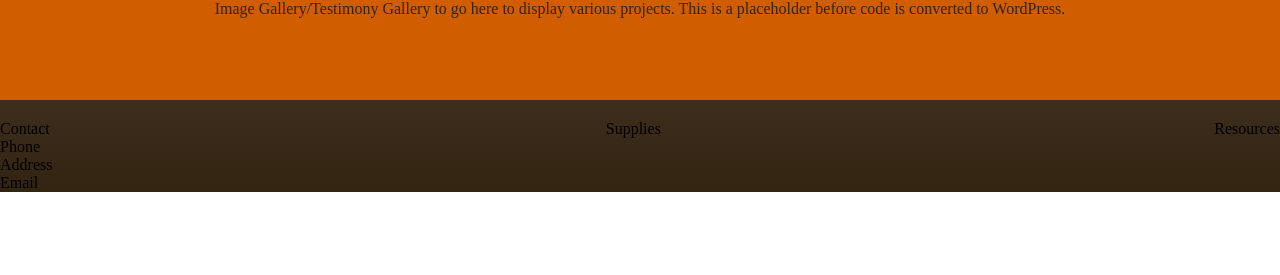
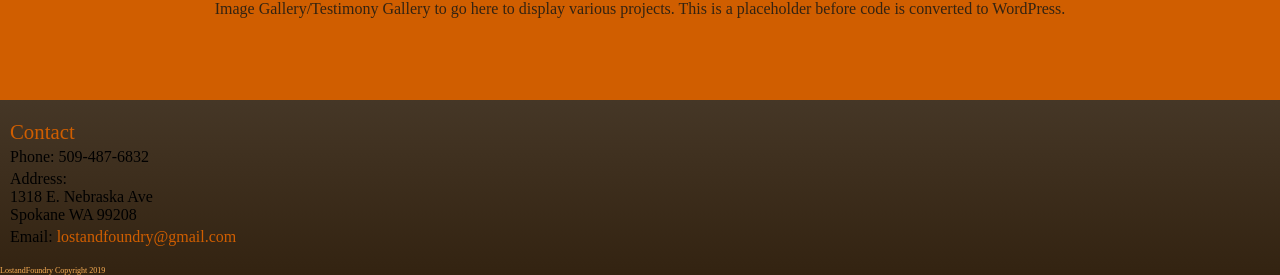
Before and after one commit to RussellSoppe/lost-and-foundry, a plain HTML site: page index.html in a window 1280 px wide. Shown: the part 1673-1948 px from the top of the page. Before the commit the page ends 1865 px from the top, so only its background shows below. Drawn offline with Linux system fonts and the light colour scheme.

Commit message:
added style to footer contact section

```diff
--- a/index.html
+++ b/index.html
@@ -81,9 +81,9 @@
 						<div class="classes-description-text">
 							<div>Greensand Metal Casting Classes</div>
 							<p>Class is 2 hours long and covers sand casting.
-							You will be making aluminum castings.</br>
-							Cost is $45,  $30 for kids.</br>
-							Tuesdays & Saturdays 10-Noon. Spokane, WA.</br>
+							You will be making aluminum castings.<br>
+							Cost is $45,  $30 for kids.<br>
+							Tuesdays & Saturdays 10-Noon. Spokane, WA.<br>
 							Call today to reserve a space in our next class: 509-487-6832</p>
 	 					</div>
  					</div>
@@ -122,23 +122,26 @@
 	<footer>
 
 		<section class="footer-section-one">
-			<div>Contact</div>
-			<div>Phone</div>
-			<div>Address</div>
-			<div>Email</div>
+			<div class="footer-contact-title-text">Contact</div>
+			<div class="footer-contact-text">Phone: 509-487-6832</div>
+			<div class="footer-contact-text">Address: <br>1318 E. Nebraska Ave <br> Spokane WA 99208</div>
+			<div class="footer-contact-text">Email: <a href="mailto:lostandfoundry@gmail.com">lostandfoundry@gmail.com</a></div>
 		</section>
 
+		<!--
 		<section class="footer-section-two">
 			<div>Supplies</div>
 		</section>
 
 		<section class="footer-section-three">
 			<div>Resources</div>
-		</section>
+		</section> -->
 
 
 
 	</footer>
 
+	<div class="footer-title-date">LostandFoundry Copyright 2019</div>
+
 </body>
 </html>
--- a/style.css
+++ b/style.css
@@ -261,13 +261,24 @@ header{
 
 footer{
 	display: flex;
-	flex-direction: row;
+	flex-direction: column;
 	justify-content: space-between;
 }
 
 .footer-section-one{
 	display: flex;
 	flex-direction: column;
+	padding-left: 10px;
+}
+
+.footer-contact-title-text{
+	font-size: 1.3em;
+	color: var(--secondary-color);
+
+}
+
+.footer-contact-text{
+	padding-top: 4px;
 }
 
 .footer-section-two{
@@ -277,3 +288,9 @@ footer{
 .footer-section-three{
 
 }
+
+.footer-title-date{
+	padding-top: 20px;
+	font-size: .5em;
+	color: var(--secondary-color-light);
+}
```
